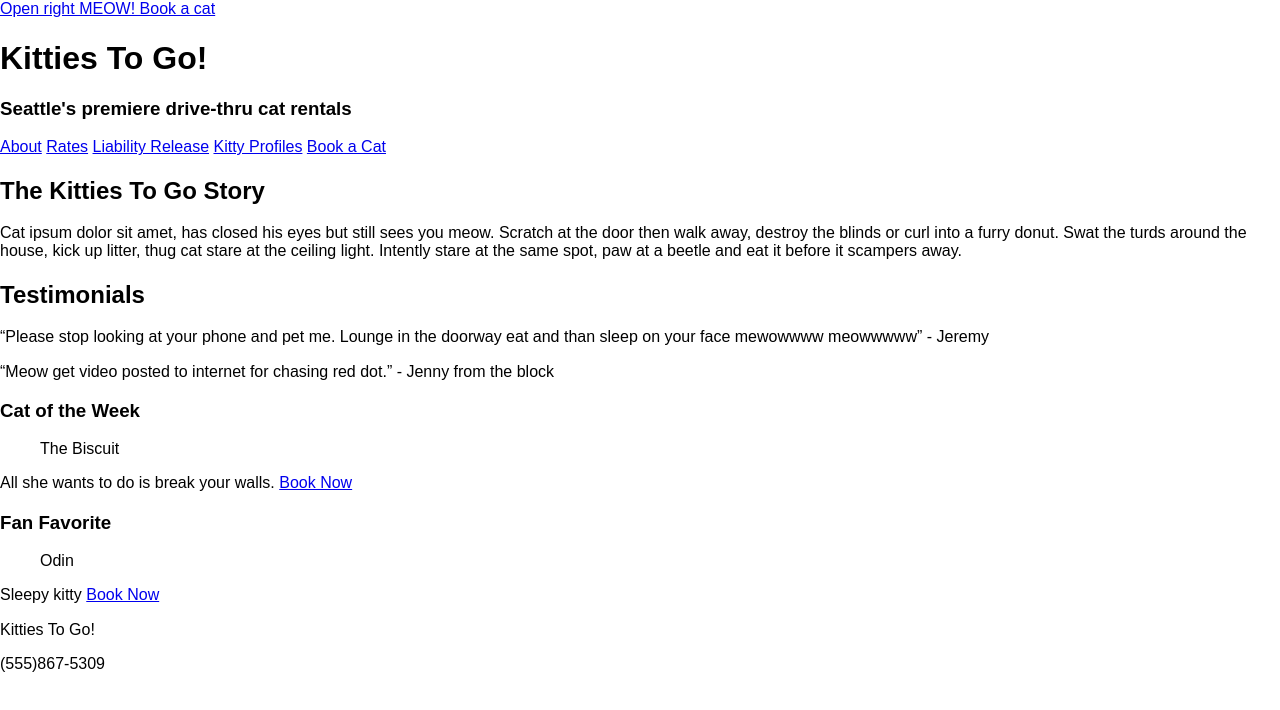
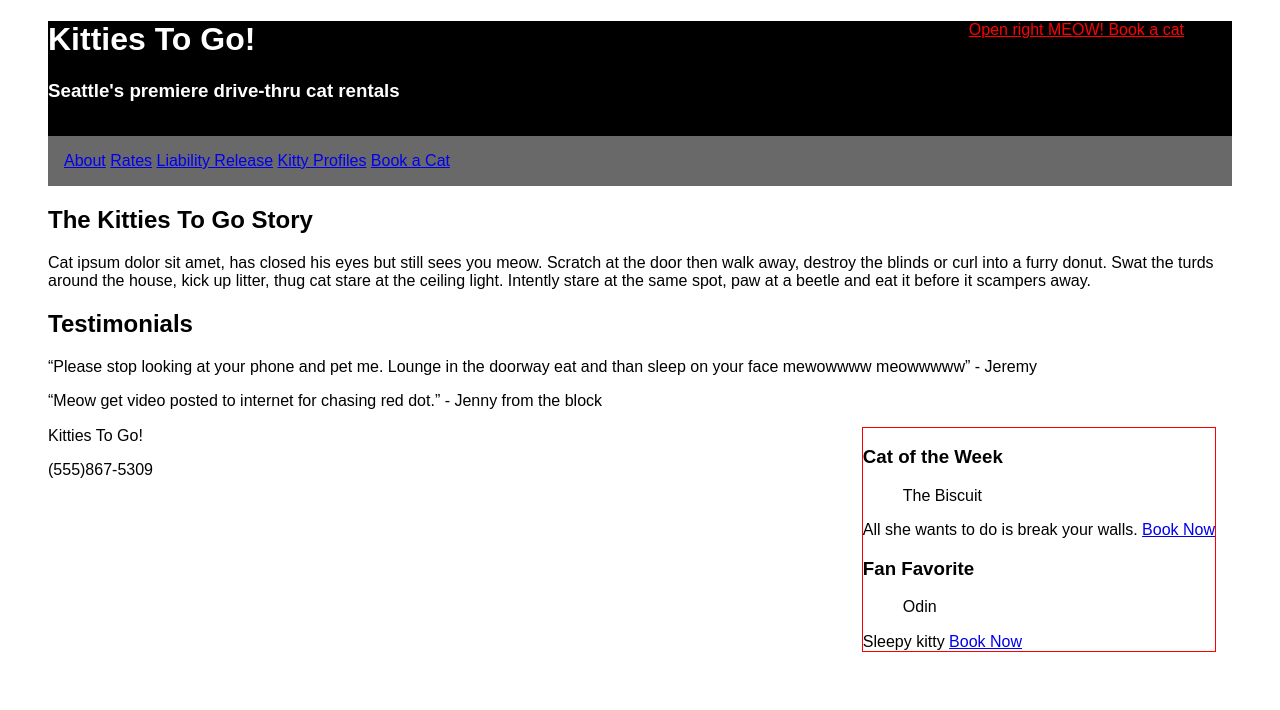
Before and after one commit to aaronekdahl/mockup-practice, a plain HTML site: page index.html in a window 1280 px wide. Drawn offline with Linux system fonts and the light colour scheme.

Commit message:
styling-begins

```diff
--- a/index.html
+++ b/index.html
@@ -8,7 +8,7 @@
   <body>
 
     <header>
-      <a href="kittyprofiles.html">Open right MEOW! Book a cat</a>
+      <a class="booking" href="kittyprofiles.html">Open right MEOW! Book a cat</a>
       <h1>Kitties To Go!</h1>
       <h3>Seattle's premiere drive-thru cat rentals</h3>
     </header>
--- a/stylesheets/stylesheet.css
+++ b/stylesheets/stylesheet.css
@@ -0,0 +1,33 @@
+body {
+  background-color: white;
+  margin-left: 3rem;
+  margin-right: 3rem;
+}
+
+header {
+  background-color: black;
+  border-bottom: 1rem solid black;
+  color: white;
+}
+
+.booking {
+  float: right;
+  margin-right: 3rem;
+  color: red;
+}
+
+nav {
+  background-color: dimgrey;
+  padding: 1rem;
+  align-content: center;
+}
+
+li {
+  text-decoration: none;
+}
+
+aside {
+  border: 0.1rem solid red;
+  float: right;
+  margin-right: 1rem
+}
```
